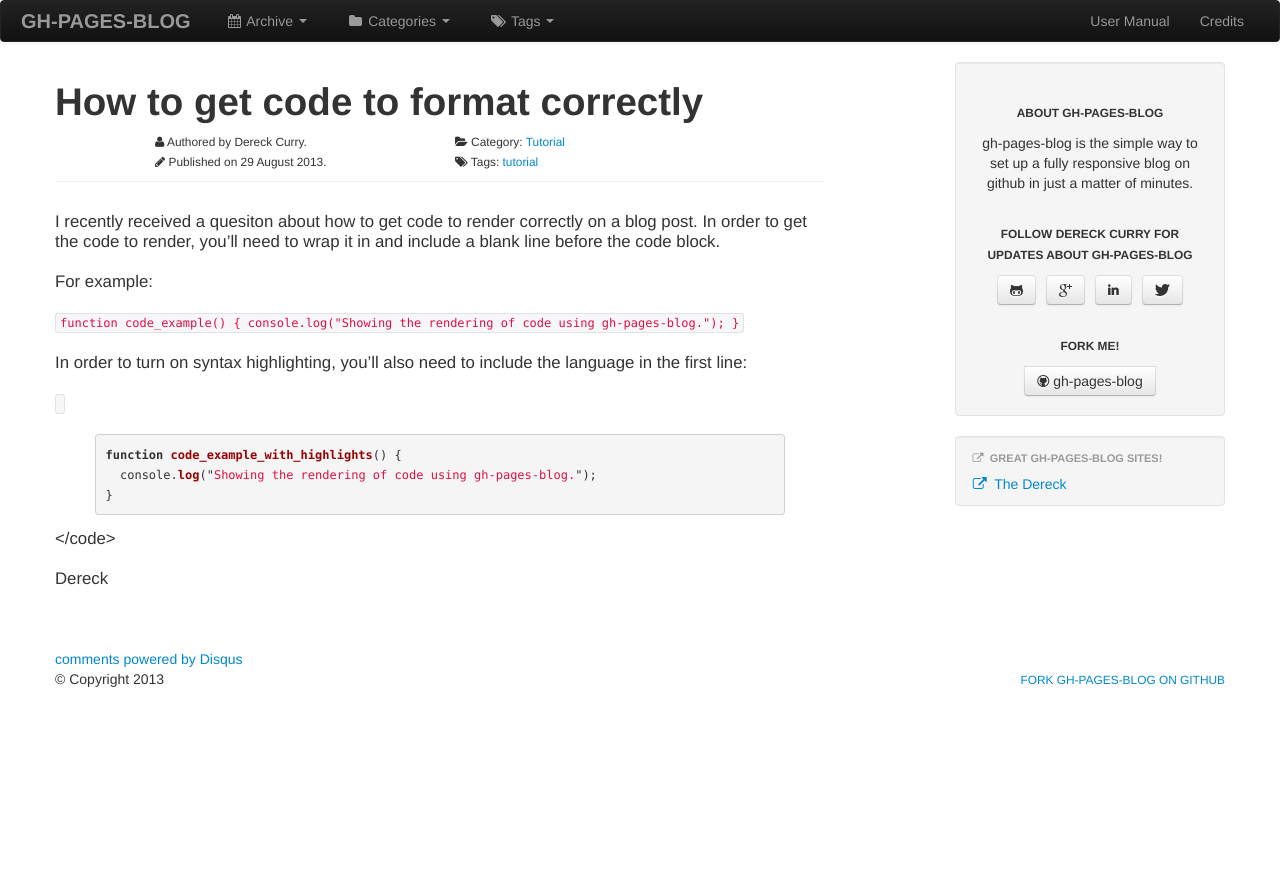
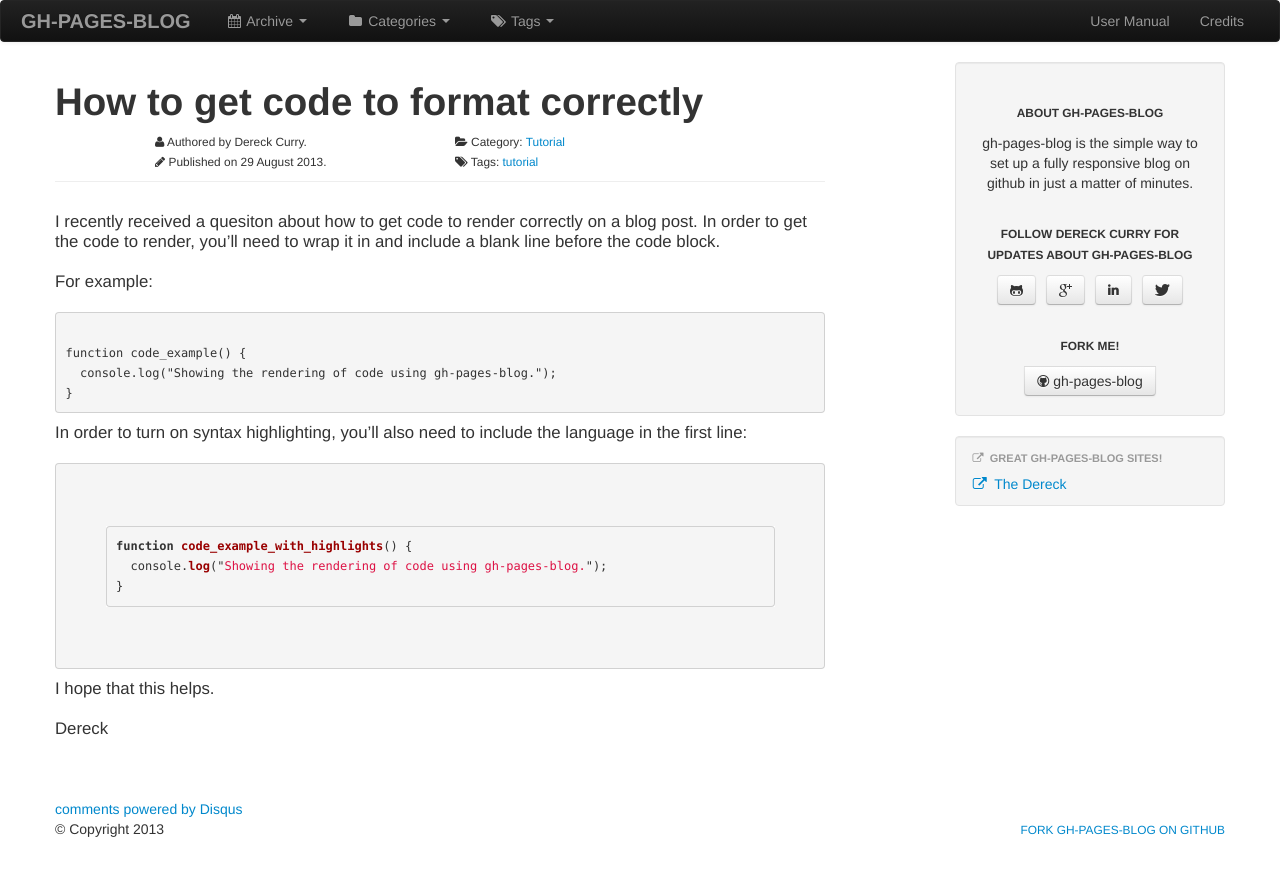
Before and after one commit to thedereck/gh-pages-blog, a Jekyll site: the page built from _posts/2013-08-29-code-to-format-correctly.md, in a window 1280 px wide. Shown: the top 876 px of the page. Built offline with Jekyll 4.4.1, drawn with Linux system fonts in a browser that asks for light colours; comment, search, counter and statistics services are not loaded.

Commit message:
Update 2013-08-29-code-to-format-correctly.md

```diff
--- a/_posts/2013-08-29-code-to-format-correctly.md
+++ b/_posts/2013-08-29-code-to-format-correctly.md
@@ -10,20 +10,22 @@ I recently received a quesiton about how to get code to render correctly on a bl
 
 For example:
 
-<code>
+<pre><code>
 function code_example() {
   console.log("Showing the rendering of code using gh-pages-blog.");
 }
-</code>
+</code></pre>
 
 In order to turn on syntax highlighting, you'll also need to include the language in the first line:
 
-<code>
+<pre><code>
 {% highlight javascript %}
 function code_example_with_highlights() {
   console.log("Showing the rendering of code using gh-pages-blog.");
 }
 {% endhighlight %}
-</code>
+</code></pre>
+
+I hope that this helps.
 
 Dereck
```
